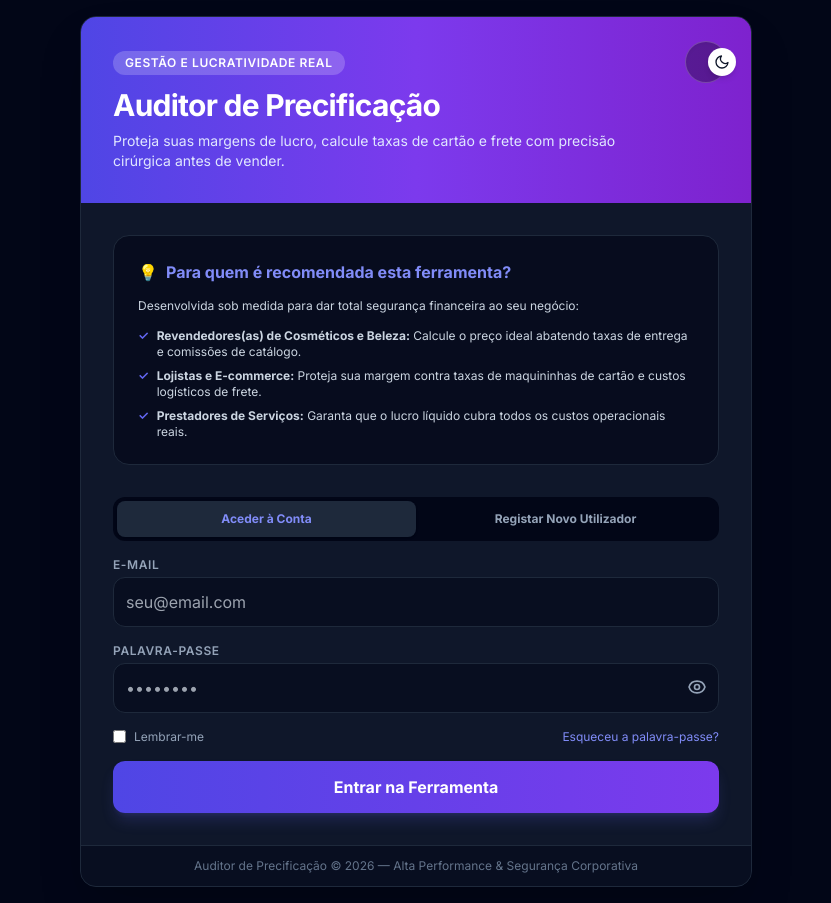
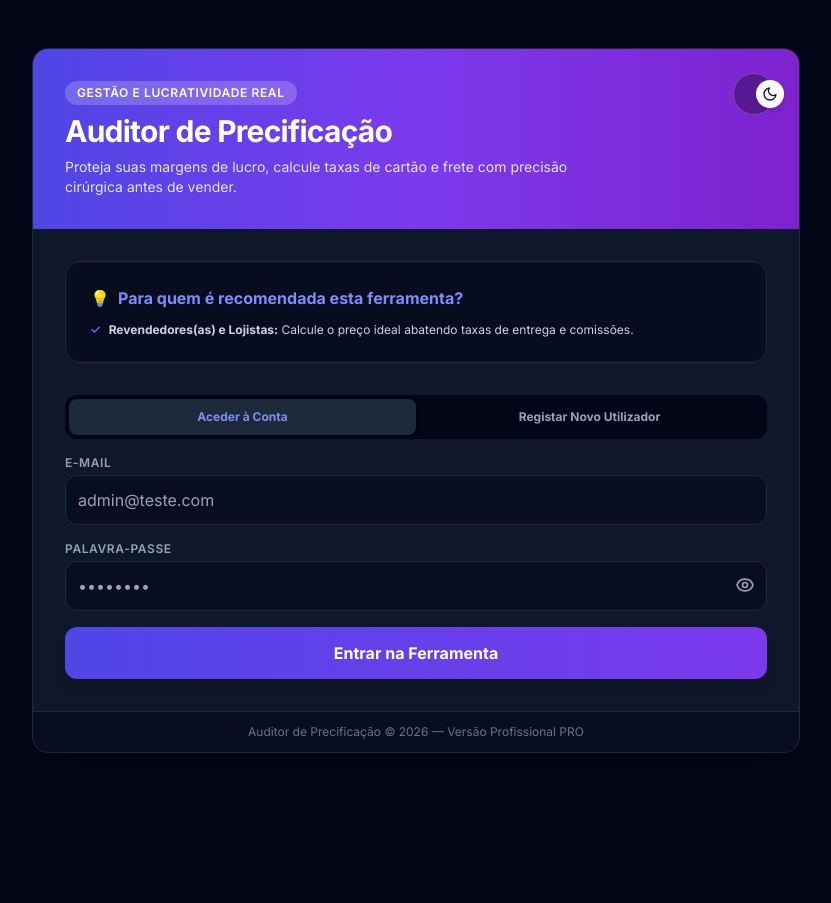
Before and after one commit to hellcorpse/auditor-precificacao, a FastAPI app: page / in a window 1280 px wide. Shown: the whole page, without its empty margins (224-1055 px from the left). After the commit the page ends 753 px from the top, so only its background shows below. Run offline with FastAPI, Linux system fonts and the light colour scheme; some libraries are stand-ins or nearby versions.

Commit message:
Update layout and improve accessibility features

```diff
--- a/templates/index.html
+++ b/templates/index.html
@@ -21,11 +21,11 @@
 <body class="bg-slate-100 dark:bg-slate-950 min-h-screen flex flex-col items-center justify-center p-4 text-slate-800 dark:text-slate-100 transition-colors duration-300 font-sans">
 
     <!-- Container Principal -->
-    <div class="max-w-2xl w-full bg-white dark:bg-slate-900 border border-slate-200 dark:border-slate-800 rounded-2xl shadow-2xl overflow-hidden transition-colors duration-300">
+    <div class="max-w-3xl w-full bg-white dark:bg-slate-900 border border-slate-200 dark:border-slate-800 rounded-2xl shadow-2xl overflow-hidden transition-colors duration-300">
 
         <!-- Cabeçalho / Banner Principal -->
         <div class="bg-gradient-to-r from-indigo-600 via-violet-600 to-purple-700 p-8 relative text-white">
-            <!-- Interruptor de Tema Estilo SENAI (Lâmpada / Lua) -->
+            <!-- Interruptor de Tema -->
             <div class="absolute top-6 right-6 flex items-center bg-black/30 hover:bg-black/40 p-1.5 rounded-full border border-white/20 transition-all shadow-inner cursor-pointer" onclick="toggleTheme()" title="Alternar Tema">
                 <div class="w-7 h-7 rounded-full bg-white text-slate-900 flex items-center justify-center shadow-md transform transition-transform duration-300" id="theme-switch-thumb">
                     <svg id="icon-light" class="w-4 h-4" fill="none" stroke="currentColor" stroke-width="2" viewBox="0 0 24 24"><path stroke-linecap="round" stroke-linejoin="round" d="M12 3v1m0 16v1m9-9h-1M4 12H3m15.364 6.364l-.707-.707M6.343 6.343l-.707-.707m12.728 0l-.707.707M6.343 17.657l-.707.707M16 12a4 4 0 11-8 0 4 4 0 018 0z"></path></svg>
@@ -33,12 +33,17 @@
                 </div>
             </div>
 
-            <span class="inline-block bg-white/20 text-xs font-semibold px-3 py-1 rounded-full uppercase tracking-wider mb-3">Gestão e Lucratividade Real</span>
+            <div class="flex items-center space-x-2 mb-2">
+                <span class="inline-block bg-white/20 text-xs font-semibold px-3 py-1 rounded-full uppercase tracking-wider">Gestão e Lucratividade Real</span>
+                {% if is_pro %}
+                <span class="inline-block bg-emerald-500 text-slate-950 text-xs font-extrabold px-2.5 py-0.5 rounded-full uppercase tracking-wider">PRO 🌟</span>
+                {% endif %}
+            </div>
             <h1 class="text-3xl font-extrabold tracking-tight">Auditor de Precificação</h1>
             <p class="text-indigo-100 text-sm mt-2 max-w-lg">Proteja suas margens de lucro, calcule taxas de cartão e frete com precisão cirúrgica antes de vender.</p>
         </div>
 
-        <!-- MENSAGENS DE ALERTA / SUCESSO CONDICIONAIS -->
+        <!-- MENSAGENS DE ALERTA / SUCESSO -->
         {% if erro and erro != "" %}
         <div class="m-6 p-4 bg-red-100 dark:bg-red-500/10 border border-red-300 dark:border-red-500/30 text-red-700 dark:text-red-400 rounded-xl text-sm flex items-center space-x-2">
             <span>⚠️</span><span>{{ erro }}</span>
@@ -51,37 +56,29 @@
         </div>
         {% endif %}
 
-        <!-- CONDIÇÃO PRINCIPAL: SE NÃO ESTIVER LOGADO -->
+        <!-- CONDIÇÃO 1: SE NÃO ESTIVER LOGADO -->
         {% if not logado %}
         <div class="p-6 md:p-8 space-y-8">
-
-            <!-- Informações Estratégicas -->
             <div class="bg-indigo-50 dark:bg-slate-950/60 border border-indigo-100 dark:border-slate-800 p-6 rounded-2xl space-y-3">
                 <h3 class="font-bold text-indigo-600 dark:text-indigo-400 text-base flex items-center space-x-2">
                     <span>💡</span><span>Para quem é recomendada esta ferramenta?</span>
                 </h3>
-                <p class="text-xs text-slate-600 dark:text-slate-300 leading-relaxed">
-                    Desenvolvida sob medida para dar total segurança financeira ao seu negócio:
-                </p>
                 <ul class="text-xs text-slate-600 dark:text-slate-300 space-y-2">
-                    <li class="flex items-start space-x-2"><span class="text-indigo-500 font-bold">✓</span><span><strong>Revendedores(as) de Cosméticos e Beleza:</strong> Calcule o preço ideal abatendo taxas de entrega e comissões de catálogo.</span></li>
-                    <li class="flex items-start space-x-2"><span class="text-indigo-500 font-bold">✓</span><span><strong>Lojistas e E-commerce:</strong> Proteja sua margem contra taxas de maquininhas de cartão e custos logísticos de frete.</span></li>
-                    <li class="flex items-start space-x-2"><span class="text-indigo-500 font-bold">✓</span><span><strong>Prestadores de Serviços:</strong> Garanta que o lucro líquido cubra todos os custos operacionais reais.</span></li>
+                    <li class="flex items-start space-x-2"><span class="text-indigo-500 font-bold">✓</span><span><strong>Revendedores(as) e Lojistas:</strong> Calcule o preço ideal abatendo taxas de entrega e comissões.</span></li>
                 </ul>
             </div>
 
-            <!-- Abas de Alternância -->
             <div class="space-y-4">
                 <div class="flex bg-slate-100 dark:bg-slate-950 p-1 rounded-xl">
                     <button onclick="switchAuth('login')" id="btn-login-tab" class="flex-1 py-2.5 text-xs font-bold rounded-lg bg-white dark:bg-slate-800 shadow text-indigo-600 dark:text-indigo-400 transition">Aceder à Conta</button>
                     <button onclick="switchAuth('register')" id="btn-reg-tab" class="flex-1 py-2.5 text-xs font-bold rounded-lg text-slate-500 dark:text-slate-400 transition">Registar Novo Utilizador</button>
                 </div>
 
-                <!-- Formulário de Login Principal Limpo -->
+                <!-- Formulário de Login -->
                 <form id="form-login-box" action="/auth/login" method="POST" class="space-y-4">
                     <div>
                         <label class="block text-xs font-semibold uppercase tracking-wider text-slate-500 dark:text-slate-400 mb-1">E-mail</label>
-                        <input type="email" name="email" required class="w-full p-3 bg-slate-50 dark:bg-slate-950/50 border border-slate-300 dark:border-slate-800 rounded-xl focus:ring-2 focus:ring-indigo-500 text-slate-800 dark:text-white outline-none transition" placeholder="seu@email.com">
+                        <input type="email" name="email" required class="w-full p-3 bg-slate-50 dark:bg-slate-950/50 border border-slate-300 dark:border-slate-800 rounded-xl focus:ring-2 focus:ring-indigo-500 text-slate-800 dark:text-white outline-none transition" placeholder="admin@teste.com">
                     </div>
                     <div>
                         <label class="block text-xs font-semibold uppercase tracking-wider text-slate-500 dark:text-slate-400 mb-1">Palavra-passe</label>
@@ -92,17 +89,7 @@
                             </button>
                         </div>
                     </div>
-
-                    <!-- Caixa de Lembrar-me e Recuperação -->
-                    <div class="flex justify-between items-center text-xs">
-                        <label class="flex items-center space-x-2 text-slate-500 dark:text-slate-400 cursor-pointer">
-                            <input type="checkbox" name="lembrar" class="rounded border-slate-300 dark:border-slate-700 text-indigo-600 focus:ring-indigo-500">
-                            <span>Lembrar-me</span>
-                        </label>
-                        <a href="#" class="text-indigo-600 dark:text-indigo-400 hover:underline">Esqueceu a palavra-passe?</a>
-                    </div>
-
-                    <button type="submit" class="w-full bg-gradient-to-r from-indigo-600 to-violet-600 hover:from-indigo-700 hover:to-violet-700 text-white font-bold p-3.5 rounded-xl shadow-lg shadow-indigo-500/20 transition">Entrar na Ferramenta</button>
+                    <button type="submit" class="w-full bg-gradient-to-r from-indigo-600 to-violet-600 hover:from-indigo-700 hover:to-violet-700 text-white font-bold p-3.5 rounded-xl shadow-lg transition">Entrar na Ferramenta</button>
                 </form>
 
                 <!-- Formulário de Registo -->
@@ -113,12 +100,7 @@
                     </div>
                     <div>
                         <label class="block text-xs font-semibold uppercase tracking-wider text-slate-500 dark:text-slate-400 mb-1">Criar Palavra-passe</label>
-                        <div class="relative">
-                            <input type="password" id="reg-password" name="password" required class="w-full p-3 pr-10 bg-slate-50 dark:bg-slate-950/50 border border-slate-300 dark:border-slate-800 rounded-xl focus:ring-2 focus:ring-indigo-500 text-slate-800 dark:text-white outline-none transition" placeholder="Mínimo 6 caracteres">
-                            <button type="button" onclick="togglePassword('reg-password', 'eye-reg')" class="absolute right-3 top-3.5 text-slate-400 hover:text-slate-600 dark:hover:text-slate-200">
-                                <svg id="eye-reg" class="w-5 h-5" fill="none" stroke="currentColor" stroke-width="2" viewBox="0 0 24 24"><path stroke-linecap="round" stroke-linejoin="round" d="M15 12a3 3 0 11-6 0 3 3 0 016 0z"/><path stroke-linecap="round" stroke-linejoin="round" d="M2.458 12C3.732 7.943 7.523 5 12 5c4.478 0 8.268 2.943 9.542 7-1.274 4.057-5.064 7-9.542 7-4.477 0-8.268-2.943-9.542-7z"/></svg>
-                            </button>
-                        </div>
+                        <input type="password" name="password" required class="w-full p-3 bg-slate-50 dark:bg-slate-950/50 border border-slate-300 dark:border-slate-800 rounded-xl focus:ring-2 focus:ring-indigo-500 text-slate-800 dark:text-white outline-none transition" placeholder="Mínimo 6 caracteres">
                     </div>
                     <button type="submit" class="w-full bg-emerald-600 hover:bg-emerald-700 text-white font-bold p-3.5 rounded-xl shadow-lg transition">Criar Conta Gratuitamente</button>
                 </form>
@@ -126,7 +108,7 @@
         </div>
         {% endif %}
 
-        <!-- CONDIÇÃO PRINCIPAL 2: SE ESTIVER LOGADO -->
+        <!-- CONDIÇÃO 2: SE ESTIVER LOGADO -->
         {% if logado %}
         <div class="p-6 md:p-8 space-y-6">
             <div class="flex justify-between items-center bg-slate-50 dark:bg-slate-950/60 p-4 rounded-xl border border-slate-200 dark:border-slate-800">
@@ -139,16 +121,24 @@
                 </a>
             </div>
 
+            <!-- Formulário de Cálculo -->
             <form action="/calcular" method="POST" class="space-y-4">
                 <input type="hidden" name="email" value="{{ email_utilizador }}">
+
                 <div>
-                    <label class="block text-xs font-semibold uppercase tracking-wider text-slate-500 dark:text-slate-400 mb-1">Custo do Produto (R$)</label>
-                    <input type="number" step="0.01" name="custo_produto" required class="w-full p-3 bg-slate-50 dark:bg-slate-950/50 border border-slate-300 dark:border-slate-800 rounded-xl focus:ring-2 focus:ring-indigo-500 text-slate-800 dark:text-white outline-none transition" placeholder="Ex: 50.00">
+                    <label class="block text-xs font-semibold uppercase tracking-wider text-slate-500 dark:text-slate-400 mb-1">Nome do Produto</label>
+                    <input type="text" name="produto" required class="w-full p-3 bg-slate-50 dark:bg-slate-950/50 border border-slate-300 dark:border-slate-800 rounded-xl focus:ring-2 focus:ring-indigo-500 text-slate-800 dark:text-white outline-none transition" placeholder="Ex: Perfume Kaiak / Base Natura">
                 </div>
 
-                <div>
-                    <label class="block text-xs font-semibold uppercase tracking-wider text-slate-500 dark:text-slate-400 mb-1">Valor do Frete (R$)</label>
-                    <input type="number" step="0.01" name="frete" required class="w-full p-3 bg-slate-50 dark:bg-slate-950/50 border border-slate-300 dark:border-slate-800 rounded-xl focus:ring-2 focus:ring-indigo-500 text-slate-800 dark:text-white outline-none transition" placeholder="Ex: 10.00">
+                <div class="grid grid-cols-1 md:grid-cols-2 gap-4">
+                    <div>
+                        <label class="block text-xs font-semibold uppercase tracking-wider text-slate-500 dark:text-slate-400 mb-1">Custo do Produto (R$)</label>
+                        <input type="number" step="0.01" name="custo_produto" required class="w-full p-3 bg-slate-50 dark:bg-slate-950/50 border border-slate-300 dark:border-slate-800 rounded-xl focus:ring-2 focus:ring-indigo-500 text-slate-800 dark:text-white outline-none transition" placeholder="Ex: 50.00">
+                    </div>
+                    <div>
+                        <label class="block text-xs font-semibold uppercase tracking-wider text-slate-500 dark:text-slate-400 mb-1">Valor do Frete (R$)</label>
+                        <input type="number" step="0.01" name="frete" required class="w-full p-3 bg-slate-50 dark:bg-slate-950/50 border border-slate-300 dark:border-slate-800 rounded-xl focus:ring-2 focus:ring-indigo-500 text-slate-800 dark:text-white outline-none transition" placeholder="Ex: 10.00">
+                    </div>
                 </div>
 
                 <div class="grid grid-cols-1 md:grid-cols-2 gap-4">
@@ -156,50 +146,83 @@
                         <label class="block text-xs font-semibold uppercase tracking-wider text-slate-500 dark:text-slate-400 mb-1">Taxa da Maquininha (%)</label>
                         <input type="number" step="0.01" name="taxa_maquininha" required class="w-full p-3 bg-slate-50 dark:bg-slate-950/50 border border-slate-300 dark:border-slate-800 rounded-xl focus:ring-2 focus:ring-indigo-500 text-slate-800 dark:text-white outline-none transition" placeholder="Ex: 5.0">
                     </div>
-
                     <div>
                         <label class="block text-xs font-semibold uppercase tracking-wider text-slate-500 dark:text-slate-400 mb-1">Margem Desejada (%)</label>
                         <input type="number" step="0.01" name="margem_desejada" required class="w-full p-3 bg-slate-50 dark:bg-slate-950/50 border border-slate-300 dark:border-slate-800 rounded-xl focus:ring-2 focus:ring-indigo-500 text-slate-800 dark:text-white outline-none transition" placeholder="Ex: 30.0">
                     </div>
                 </div>
 
-                <button type="submit" class="w-full mt-2 bg-gradient-to-r from-indigo-600 to-violet-600 hover:from-indigo-700 hover:to-violet-700 text-white font-bold p-3.5 rounded-xl shadow-lg shadow-indigo-500/20 transition">
+                <button type="submit" class="w-full mt-2 bg-gradient-to-r from-indigo-600 to-violet-600 hover:from-indigo-700 hover:to-violet-700 text-white font-bold p-3.5 rounded-xl shadow-lg transition">
                     Calcular Preço Ideal e Lucro Líquido
                 </button>
             </form>
 
+            <!-- Resultado Atual -->
             {% if resultado %}
             <div class="mt-6 p-5 bg-slate-50 dark:bg-slate-950/80 border border-emerald-300 dark:border-emerald-500/30 rounded-2xl space-y-3 relative overflow-hidden shadow-inner">
                 <div class="absolute top-0 right-0 bg-emerald-500/20 text-emerald-600 dark:text-emerald-400 text-[10px] font-bold px-3 py-1 rounded-bl-xl uppercase tracking-wider">Análise Concluída</div>
-
                 <h2 class="font-bold text-emerald-600 dark:text-emerald-400 text-base mb-2">📊 Relatório de Precificação</h2>
-
                 <div class="flex justify-between items-center text-sm py-1 border-b border-slate-200 dark:border-slate-800">
                     <span class="text-slate-500 dark:text-slate-400">Custo Total Operacional:</span>
                     <span class="font-semibold text-slate-700 dark:text-slate-200">{{ resultado.custo_total }}</span>
                 </div>
-
                 <div class="flex justify-between items-center text-sm py-1 border-b border-slate-200 dark:border-slate-800">
                     <span class="text-slate-500 dark:text-slate-400">Preço de Venda Sugerido:</span>
                     <span class="font-bold text-indigo-600 dark:text-indigo-400 text-lg">{{ resultado.preco_venda_ideal }}</span>
                 </div>
-
                 <div class="flex justify-between items-center text-sm pt-1">
                     <span class="text-slate-500 dark:text-slate-400">Lucro Líquido Real:</span>
                     <span class="font-bold text-emerald-600 dark:text-emerald-400 text-lg">{{ resultado.lucro_liquido }}</span>
                 </div>
             </div>
             {% endif %}
+
+            <!-- Histórico de Cálculos (Apenas para utilizadores PRO) -->
+            {% if is_pro %}
+            <div class="mt-8 pt-6 border-t border-slate-200 dark:border-slate-800 space-y-4">
+                <h3 class="font-bold text-sm text-indigo-600 dark:text-indigo-400 flex items-center space-x-2">
+                    <span>📜</span><span>Histórico de Cálculos Salvos (PRO)</span>
+                </h3>
+
+                {% if historico %}
+                <div class="overflow-x-auto">
+                    <table class="w-full text-left text-xs text-slate-600 dark:text-slate-300">
+                        <thead class="bg-slate-100 dark:bg-slate-950 uppercase text-[10px] text-slate-400">
+                            <tr>
+                                <th class="p-2.5 rounded-l-lg">Produto</th>
+                                <th class="p-2.5">Custo Total</th>
+                                <th class="p-2.5">Preço Venda</th>
+                                <th class="p-2.5 rounded-r-lg">Lucro Líquido</th>
+                            </tr>
+                        </thead>
+                        <tbody class="divide-y divide-slate-200 dark:divide-slate-800">
+                            {% for item in historico %}
+                            <tr class="hover:bg-slate-50 dark:hover:bg-slate-950/40 transition">
+                                <td class="p-2.5 font-semibold text-slate-800 dark:text-white">{{ item[0] }}</td>
+                                <td class="p-2.5">R$ "%.2f" % item[1]</td>
+                                <td class="p-2.5 font-bold text-indigo-500">R$ "%.2f" % item[2]</td>
+                                <td class="p-2.5 font-bold text-emerald-500">R$ "%.2f" % item[3]</td>
+                            </tr>
+                            {% endfor %}
+                        </tbody>
+                    </table>
+                </div>
+                {% else %}
+                <p class="text-xs text-slate-400 italic">Ainda não existem cálculos salvos no histórico.</p>
+                {% endif %}
+            </div>
+            {% endif %}
+
         </div>
         {% endif %}
 
-        <!-- Rodapé Profissional -->
+        <!-- Rodapé -->
         <div class="bg-slate-50 dark:bg-slate-950/50 py-3 px-6 text-center border-t border-slate-200 dark:border-slate-800 text-xs text-slate-500">
-            Auditor de Precificação &copy; 2026 — Alta Performance & Segurança Corporativa
+            Auditor de Precificação &copy; 2026 — Versão Profissional PRO
         </div>
     </div>
 
-    <!-- Scripts de Interatividade -->
+    <!-- Scripts -->
     <script>
         const htmlElement = document.documentElement;
         const thumb = document.getElementById('theme-switch-thumb');
@@ -234,16 +257,13 @@
         }
         updateThemeUI();
 
-        // Alternância da visibilidade da senha (Olhinho)
         function togglePassword(fieldId, iconId) {
             const passwordField = document.getElementById(fieldId);
             const icon = document.getElementById(iconId);
             if (passwordField.type === 'password') {
                 passwordField.type = 'text';
-                icon.innerHTML = `<path stroke-linecap="round" stroke-linejoin="round" d="M13.875 18.825A10.05 10.05 0 0112 19c-4.478 0-8.268-2.943-9.542-7a10.05 10.05 0 011.563-3.029m5.858.908a3 3 0 114.243 4.243M9.878 9.878l4.242 4.242M9.88 9.88l-3.29-3.29m7.532 7.532l3.29 3.29M3 3l3.59 3.59m0 0A9.953 9.953 0 0112 5c4.478 0 8.268 2.943 9.542 7a10.025 10.025 0 01-4.132 5.411m0 0L21 21"/>`;
             } else {
                 passwordField.type = 'password';
-                icon.innerHTML = `<path stroke-linecap="round" stroke-linejoin="round" d="M15 12a3 3 0 11-6 0 3 3 0 016 0z"/><path stroke-linecap="round" stroke-linejoin="round" d="M2.458 12C3.732 7.943 7.523 5 12 5c4.478 0 8.268 2.943 9.542 7-1.274 4.057-5.064 7-9.542 7-4.477 0-8.268-2.943-9.542-7z"/>`;
             }
         }
 
```
